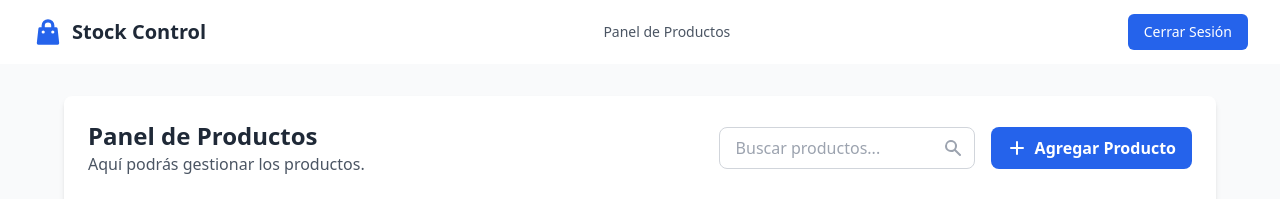
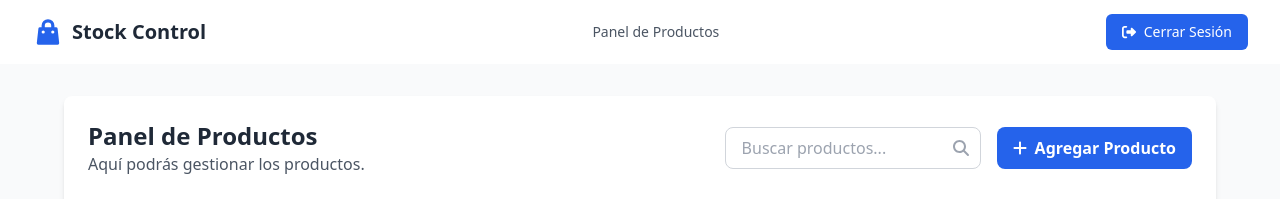
Before and after one commit to lucasecapdevila/stock-app-frontend, a React (Vite) app: page /admin in a window 1280 px wide. Shown: the top 199 px of the page. Built offline with nearby package versions, Linux system fonts and the light colour scheme; no server answers; sample sign-in values are in the browser's storage.

Commit message:
Icons system added

```diff
--- a/package.json
+++ b/package.json
@@ -10,6 +10,11 @@
     "preview": "vite preview"
   },
   "dependencies": {
+    "@fortawesome/fontawesome-svg-core": "^6.7.2",
+    "@fortawesome/free-brands-svg-icons": "^6.7.2",
+    "@fortawesome/free-regular-svg-icons": "^6.7.2",
+    "@fortawesome/free-solid-svg-icons": "^6.7.2",
+    "@fortawesome/react-fontawesome": "^0.2.2",
     "react": "^18.2.0",
     "react-dom": "^18.2.0",
     "react-hook-form": "^7.56.3",
--- a/src/components/common/Navbar.tsx
+++ b/src/components/common/Navbar.tsx
@@ -1,5 +1,7 @@
 import { Link, useNavigate } from 'react-router-dom';
 import { useState } from 'react';
+import { FontAwesomeIcon } from '@fortawesome/react-fontawesome';
+import { faRightFromBracket } from '@fortawesome/free-solid-svg-icons';
 
 const Navbar = () => {
   const navigate = useNavigate();
@@ -73,6 +75,7 @@ const Navbar = () => {
                 onClick={handleLogout}
                 className="bg-blue-600 hover:bg-blue-700 text-white px-4 py-2 rounded-md text-sm font-medium transition-colors duration-200 flex items-center gap-2"
               >
+                <FontAwesomeIcon icon={faRightFromBracket} />
                 Cerrar Sesión
               </button>
             )}
--- a/src/components/pages/Dashboard.tsx
+++ b/src/components/pages/Dashboard.tsx
@@ -2,6 +2,8 @@ import { useState, useEffect } from 'react';
 import { useNavigate } from 'react-router-dom';
 import type { Product } from '../../types/dashboard.types';
 import { getProductsAPI, deleteProductAPI, updateProductAPI } from '../../utils/queries';
+import { FontAwesomeIcon } from '@fortawesome/react-fontawesome';
+import { faMagnifyingGlass, faPen, faPlus, faTrash } from '@fortawesome/free-solid-svg-icons';
 
 type SortConfig = {
   key: 'name' | 'type' | 'price' | 'stock' | null;
@@ -136,26 +138,16 @@ const Dashboard = () => {
                   onChange={(e) => setSearchTerm(e.target.value)}
                   className="w-full px-4 py-2 border border-gray-300 rounded-lg focus:outline-none focus:ring-2 focus:ring-blue-500 focus:border-transparent"
                 />
-                <svg
-                  className="absolute right-3 top-1/2 transform -translate-y-1/2 h-5 w-5 text-gray-400"
-                  xmlns="http://www.w3.org/2000/svg"
-                  viewBox="0 0 20 20"
-                  fill="currentColor"
-                >
-                  <path
-                    fillRule="evenodd"
-                    d="M8 4a4 4 0 100 8 4 4 0 000-8zM2 8a6 6 0 1110.89 3.476l4.817 4.817a1 1 0 01-1.414 1.414l-4.816-4.816A6 6 0 012 8z"
-                    clipRule="evenodd"
-                  />
-                </svg>
+                <FontAwesomeIcon
+                  icon={faMagnifyingGlass}
+                  className="absolute right-3 top-1/2 -translate-y-1/2 text-gray-400"
+                />
               </div>
               <button
                 onClick={handleAddProduct}
                 className="w-full sm:w-auto bg-blue-600 hover:bg-blue-700 text-white font-semibold py-2 px-4 rounded-lg flex items-center justify-center gap-2 transition-colors duration-200"
               >
-                <svg xmlns="http://www.w3.org/2000/svg" className="h-5 w-5" viewBox="0 0 20 20" fill="currentColor">
-                  <path fillRule="evenodd" d="M10 3a1 1 0 011 1v5h5a1 1 0 110 2h-5v5a1 1 0 11-2 0v-5H4a1 1 0 110-2h5V4a1 1 0 011-1z" clipRule="evenodd" />
-                </svg>
+                <FontAwesomeIcon icon={faPlus} />
                 Agregar Producto
               </button>
             </div>
@@ -258,15 +250,15 @@ const Dashboard = () => {
                           <div className="flex justify-center space-x-2">
                             <button
                               onClick={() => handleEdit(product._id)}
-                              className="text-blue-600 hover:text-blue-900"
+                              className="bg-yellow-400 hover:bg-yellow-500 text-black p-2 rounded-lg transition-colors duration-200"
                             >
-                              Editar
+                              <FontAwesomeIcon icon={faPen} />
                             </button>
                             <button
                               onClick={() => handleDelete(product._id)}
-                              className="text-red-600 hover:text-red-900"
+                              className="bg-red-500 hover:bg-red-600 text-black p-2 rounded-lg transition-colors duration-200"
                             >
-                              Eliminar
+                              <FontAwesomeIcon icon={faTrash} />
                             </button>
                           </div>
                         </td>
```
Also changed, not shown: 1 other file (tests, documents, lock files or other folders).
